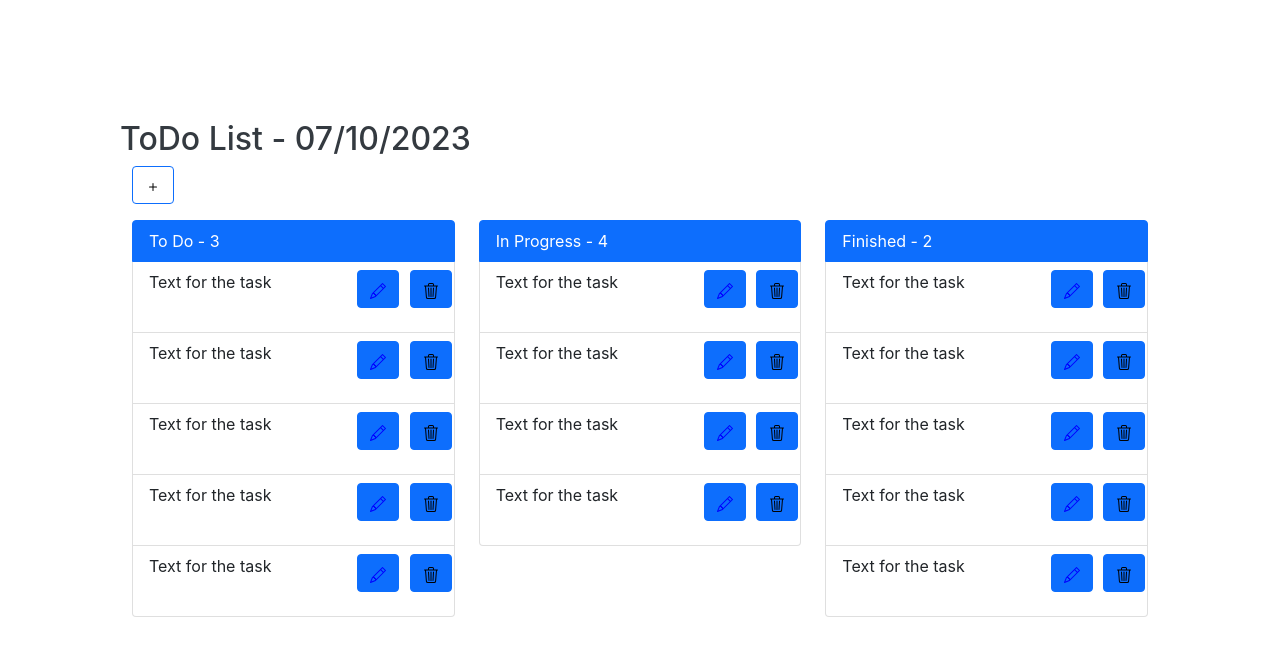
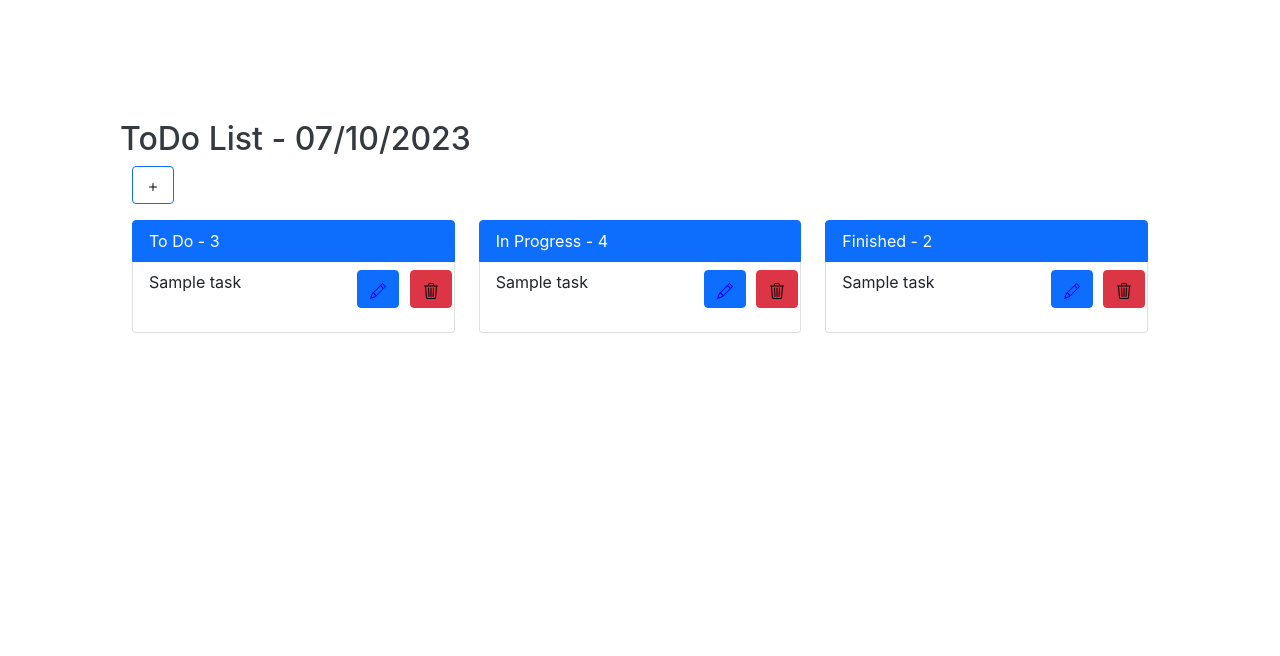
Before and after one commit to josefellipe/todo_list-V2, a Django app: template templates/home.html in a window 1280 px wide. Shown: the top 656 px of the page. Run offline with Django 4.2, Linux system fonts and the light colour scheme; the template is opened without the code that fills it: values that come from a table or form of the project are taken from there, others are empty; tables that the repository leaves empty hold one stand-in row (values such as "Sample post").

Commit message:
create a add component and our funcionalities, also the delete button

```diff
--- a/task/choices.py
+++ b/task/choices.py
@@ -1,6 +1,6 @@
 STATUS_CHOICES = (
     ('todo', 'Todo'),
-    ('in_process', 'In Process'),
+    ('in_progress', 'In Progress'),
     ('is_complete', 'Complete'),
 )
 
--- a/task/urls.py
+++ b/task/urls.py
@@ -4,5 +4,7 @@ from . import views
 
 
 urlpatterns = [
-    path('task', views.home, name='home'),
+    path('task/', views.home, name='home'),
+    path('addTask/', views.add_task, name='addTask'),
+    path('deleteTask/<int:pk>/', views.delete_task, name='deleteTask'),
 ]
--- a/templates/component/add_task.html
+++ b/templates/component/add_task.html
@@ -10,13 +10,14 @@
           <h5 class="modal-title" id="exampleModalLabel">New Task</h5>
           <button type="button" class="btn-close" data-bs-dismiss="modal" aria-label="Close"></button>
         </div>
-        <div class="modal-body">
-          {{ form }}
-        </div>
-        <div class="modal-footer">
-          <button type="button" class="btn btn-secondary" data-bs-dismiss="modal">Close</button>
-          <button type="button" class="btn btn-primary">Create</button>
-        </div>
+        <form action="{% url 'addTask' %}" method="post">
+          {% csrf_token %}
+          <div class="modal-body">{{ form }}</div>
+          <div class="modal-footer">
+            <button type="button" class="btn btn-secondary" data-bs-dismiss="modal">Close</button>
+            <button type="submit" class="btn btn-primary">Create</button>
+          </div>
+        </form>
       </div>
     </div>
   </div>
--- a/templates/component/task.html
+++ b/templates/component/task.html
@@ -2,8 +2,8 @@
 
 <li class="list-group-item">
     <div class="row">
-        <p class="justify-content-start col-8">Text for the task</p>
+        <p class="justify-content-start col-8">{{task.title}}</p>
         <p class="justify-content-end col-2"><a class="btn btn-primary" href="#" role="button"><img src="{% static 'image/icons/pencil.svg' %}" /></a></p>
-        <p class="justify-content-end col-2"><a class="btn btn-primary" href="#" role="button"><img src="{% static 'image/icons/trash.svg' %}" /></a></p>
+        <p class="justify-content-end col-2"><a class="btn btn-danger" href="{% url "deleteTask" task.pk %}" role="button"><img src="{% static 'image/icons/trash.svg' %}" /></a></p>
     </div>
 </li>
--- a/templates/home.html
+++ b/templates/home.html
@@ -2,7 +2,7 @@
 {% load static %}
 
 {% block content %}
-  <h2>ToDo List - {% now "d/m/Y" %}</h2>
+  <h2>ToDo List - {% now 'd/m/Y' %}</h2>
   <div class="container">
     <div class="col-auto mb-3">
       {% include 'component/add_task.html' %}
@@ -11,30 +11,25 @@
       <div class="col">
         <ul class="list-group">
           <li class="list-group-item active" aria-current="true">To Do - 3</li>
-          {% include 'component/task.html' %}
-          {% include 'component/task.html' %}
-          {% include 'component/task.html' %}
-          {% include 'component/task.html' %}
-          {% include 'component/task.html' %}
+          {% for task in tasks_todo %}
+            {% include 'component/task.html' %}
+          {% endfor %}
         </ul>
       </div>
       <div class="col">
         <ul class="list-group">
           <li class="list-group-item active" aria-current="true">In Progress - 4</li>
-          {% include 'component/task.html' %}
-          {% include 'component/task.html' %}
-          {% include 'component/task.html' %}
-          {% include 'component/task.html' %}
+          {% for task in tasks_in_progress %}
+            {% include 'component/task.html' %}
+          {% endfor %}
         </ul>
       </div>
       <div class="col">
         <ul class="list-group">
           <li class="list-group-item active" aria-current="true">Finished - 2</li>
-          {% include 'component/task.html' %}
-          {% include 'component/task.html' %}
-          {% include 'component/task.html' %}
-          {% include 'component/task.html' %}
-          {% include 'component/task.html' %}
+          {% for task in tasks_is_complete %}
+            {% include 'component/task.html' %}
+          {% endfor %}
         </ul>
       </div>
     </div>
```
Also changed, not shown: task/views.py (+27 -2 lines), task/migrations/0001_initial.py (added).
